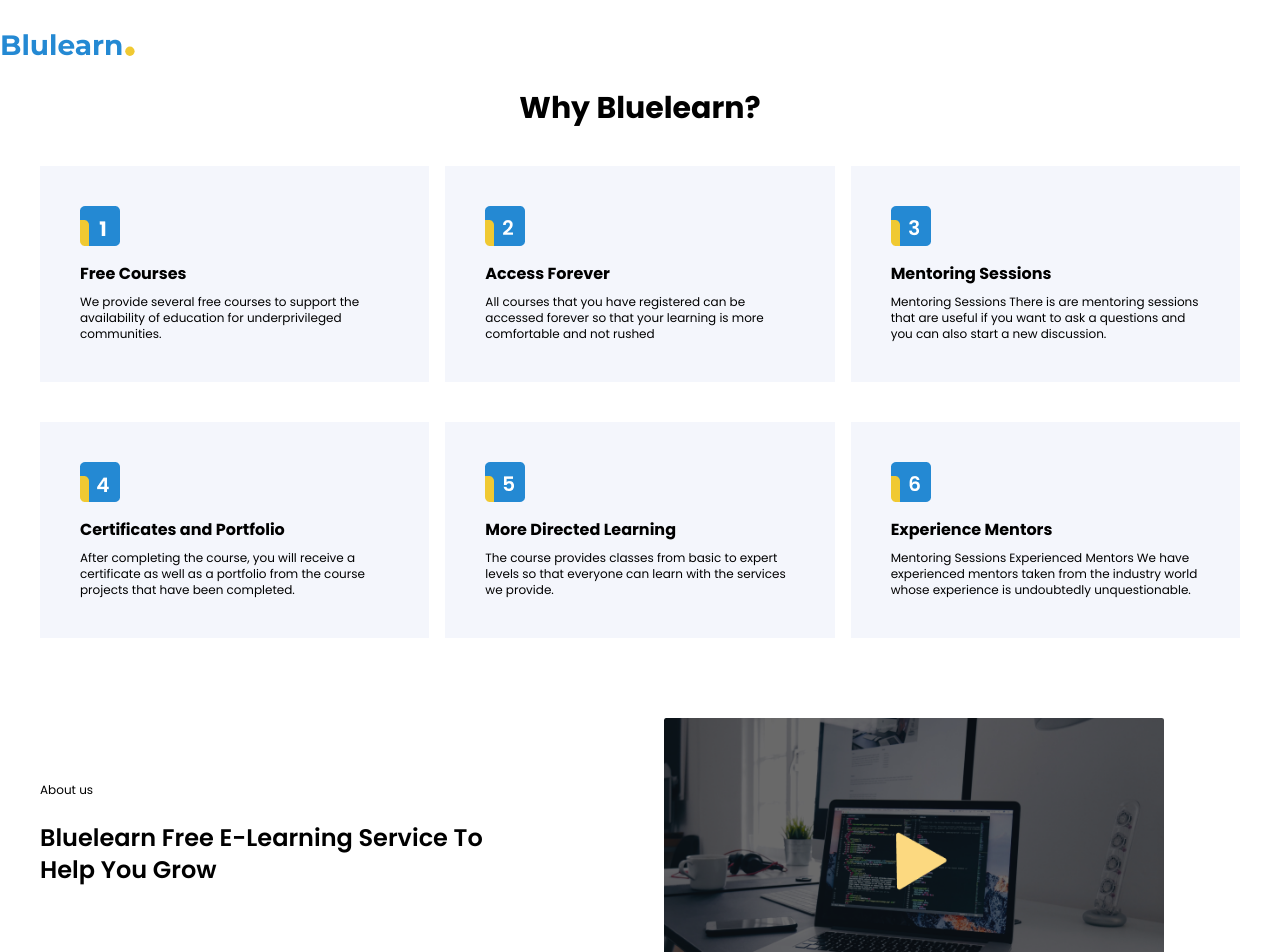
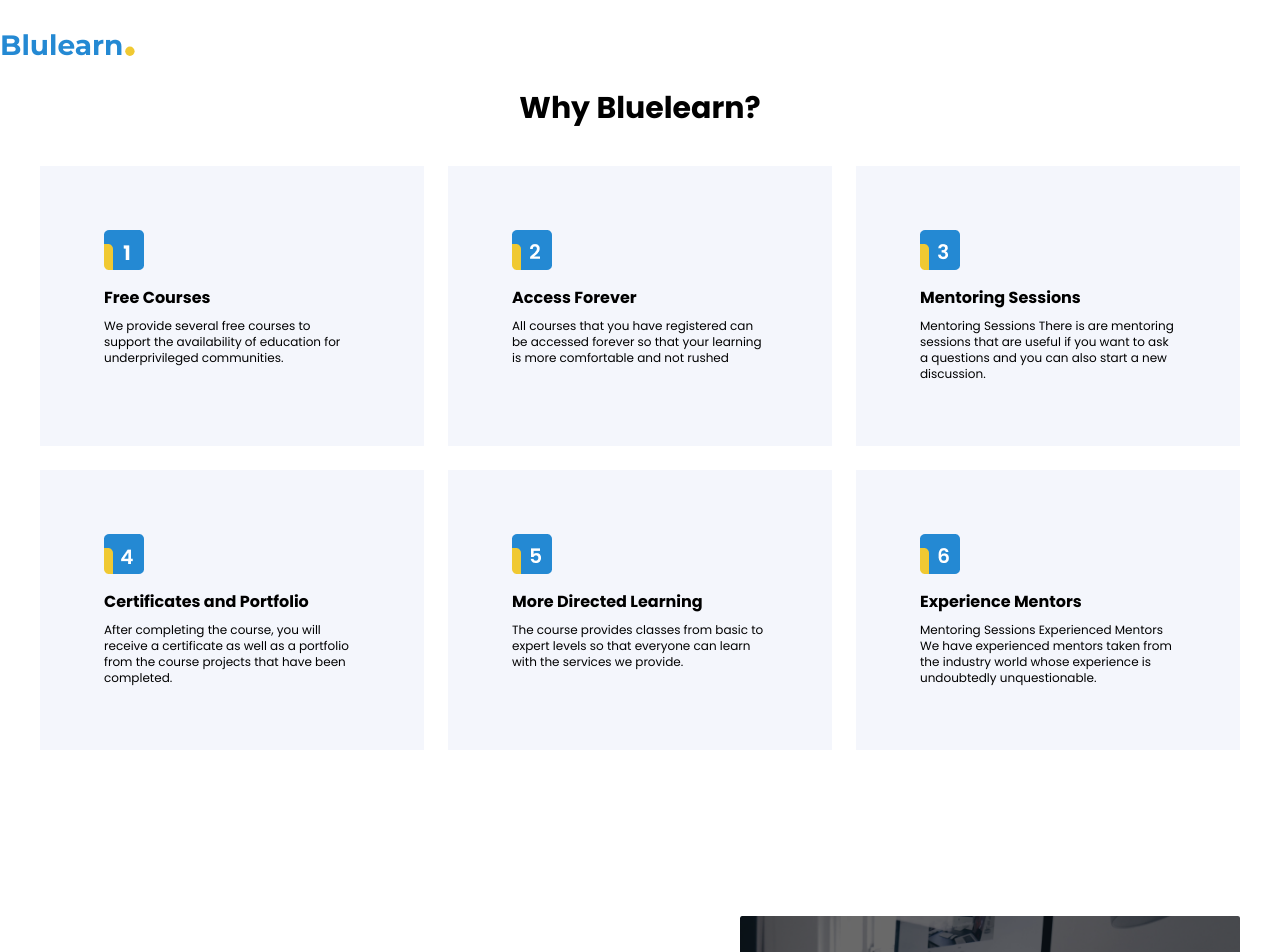
Before and after one commit to bluehouseng/bluelearn, a Next.js app: page / in a window 1280 px wide. Shown: the top 952 px of the page. Built offline with nearby package versions, Linux system fonts and the light colour scheme.

Commit message:
chore: fixes

```diff
--- a/components/About.tsx
+++ b/components/About.tsx
@@ -3,7 +3,7 @@
 
 function About() {
   return (
-    <div className=" mx-10 mt-20  flex space-x-4">
+    <div className=" mx-10 pt-[13%]  flex justify-between ">
       <div className="w-2/5 mt-16">
         <h2 className="text-xs">About us</h2>
         <p className="font-semibold text-2xl mt-6">
@@ -11,7 +11,7 @@
         </p>
 
         </div>
-        <div className="pl-32">
+        <div className="">
         <Image src="/video.png" alt="" width={500} height={500} />
         </div>
     </div>
--- a/components/Benefit.tsx
+++ b/components/Benefit.tsx
@@ -10,8 +10,8 @@
         Why Bluelearn?
         </h1>
       </div>
-      <div className="mx-10  mt-10 flex space-x-4">
-        <div className="w-1/3 bg-[#F4F6FC] p-10 ">
+      <div className="mx-10  mt-10 flex space-x-6">
+        <div className="w-1/3 bg-[#F4F6FC] p-16 ">
           <Image src="/one.png" alt="" width={40} height={40} />
           <div className="">
             <h2 className="font-bold mt-4 ">Free Courses</h2>
@@ -21,7 +21,7 @@
             </p>
           </div>
         </div>
-        <div className="w-1/3 bg-[#F4F6FC] p-10 ">
+        <div className="w-1/3 bg-[#F4F6FC] p-16 ">
           <Image src="/two.png" alt="" width={40} height={40} />
           <div className="">
             <h2 className="font-bold mt-4 ">Access Forever</h2>
@@ -31,7 +31,7 @@
             </p>
           </div>
         </div>
-        <div className="w-1/3 bg-[#F4F6FC] p-10 ">
+        <div className="w-1/3 bg-[#F4F6FC] p-16 ">
           <Image src="/three.png" alt="" width={40} height={40} />
           <div className="">
             <h2 className="font-bold mt-4 ">Mentoring Sessions</h2>
@@ -43,8 +43,8 @@
           </div>
         </div>
       </div>
-      <div className="mx-10  mt-10 flex space-x-4">
-        <div className="w-1/3 bg-[#F4F6FC] p-10 ">
+      <div className="mx-10  mt-6 flex space-x-6">
+        <div className="w-1/3 bg-[#F4F6FC] p-16 ">
           <Image src="/four.png" alt="" width={40} height={40} />
           <div className="">
             <h2 className="font-bold mt-4 ">Certificates and Portfolio</h2>
@@ -55,7 +55,7 @@
             </p>
           </div>
         </div>
-        <div className="w-1/3 bg-[#F4F6FC] p-10 ">
+        <div className="w-1/3 bg-[#F4F6FC] p-16 ">
           <Image src="/five.png" alt="" width={40} height={40} />
           <div className="">
             <h2 className="font-bold mt-4 ">More Directed Learning</h2>
@@ -65,7 +65,7 @@
             </p>
           </div>
         </div>
-        <div className="w-1/3 bg-[#F4F6FC] p-10 ">
+        <div className="w-1/3 bg-[#F4F6FC] p-16 ">
           <Image src="/six.png" alt="" width={40} height={40} />
           <div className="">
             <h2 className="font-bold mt-4 ">Experience Mentors</h2>
```
